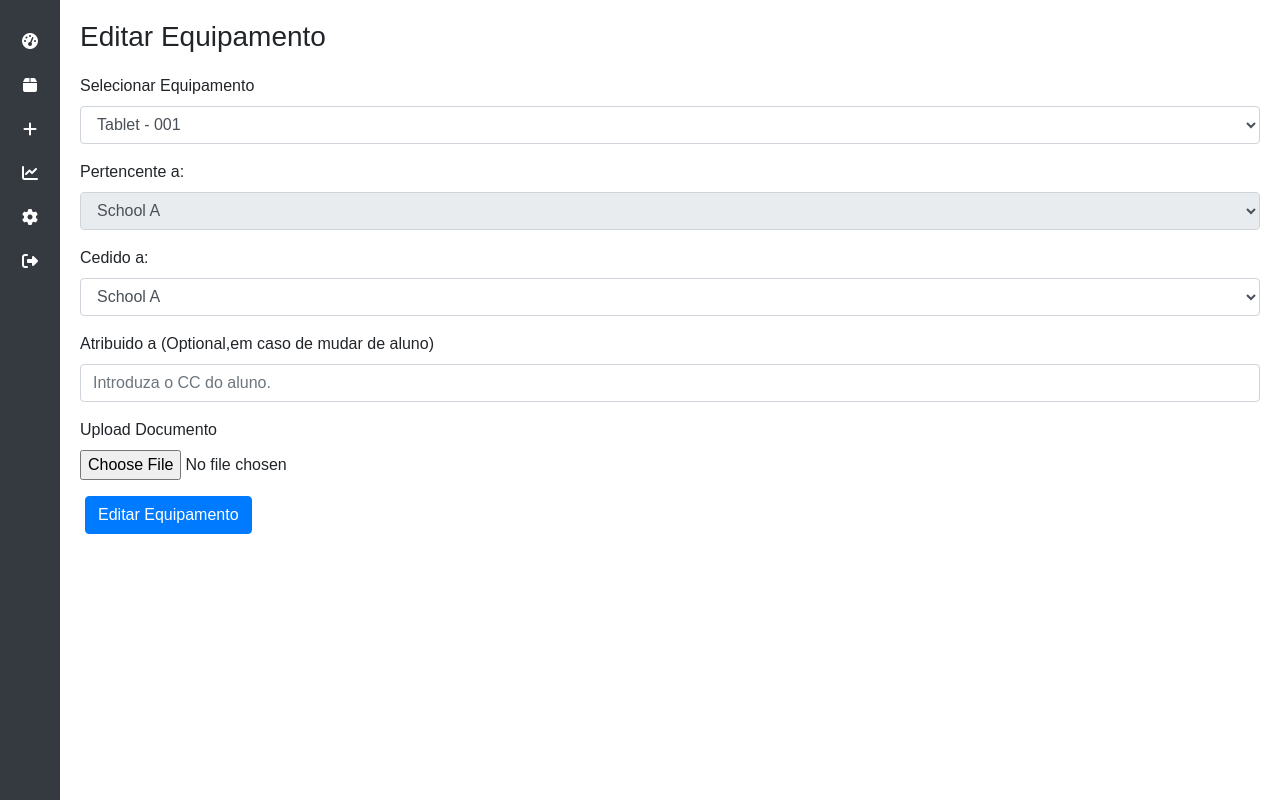
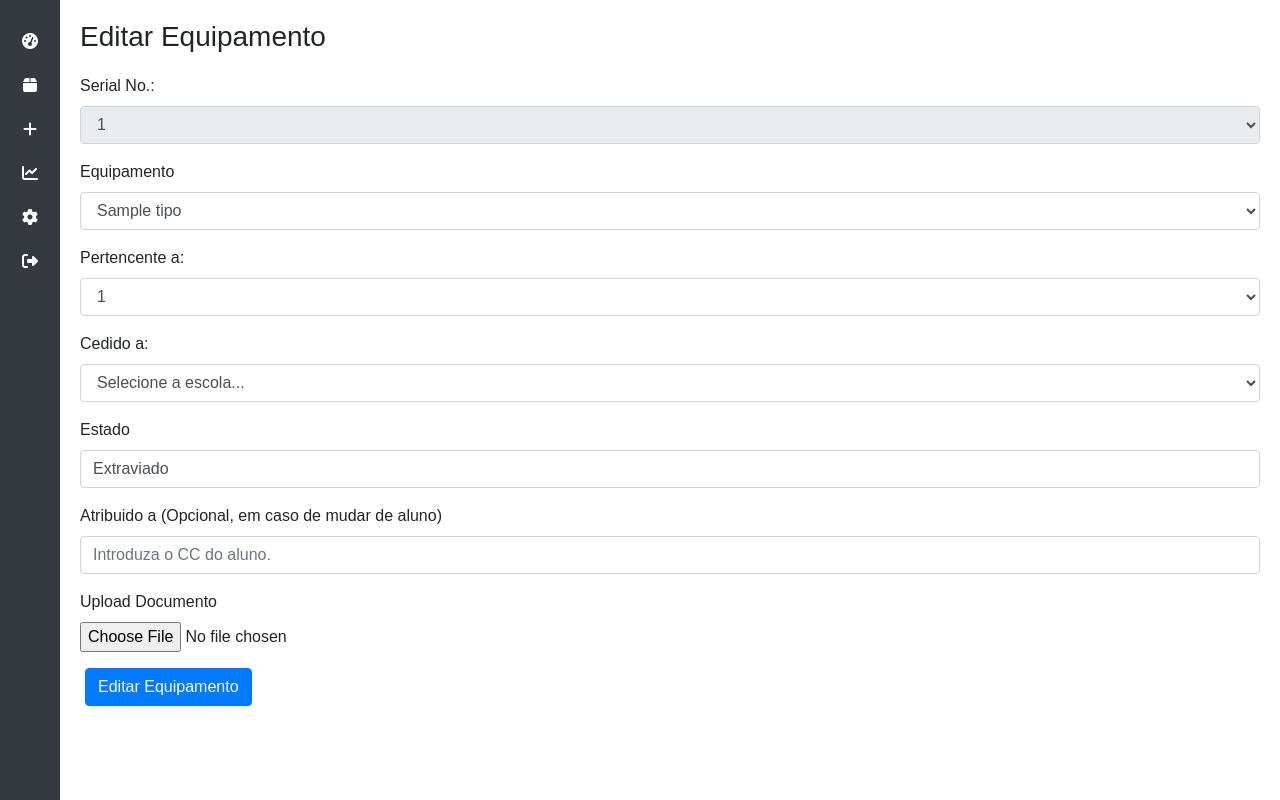
Before and after one commit to RafaelPereira014/gestao_material, a Flask app: template app/templates/edit_equipment.html in a window 1280 px wide. Run offline with Flask 3, Linux system fonts and the light colour scheme; the template is opened without the code that fills it: most values are stand-ins (such as "Sample title", 1, 10 or a date in 2020); some libraries are stand-ins or nearby versions.

Commit message:
features to the platform

```diff
--- a/app/templates/edit_equipment.html
+++ b/app/templates/edit_equipment.html
@@ -38,41 +38,48 @@
     <!-- Main content -->
     <div id="main-content">
         <h1>Editar Equipamento</h1>
-        <form action="/transferir_equipamento" method="POST" enctype="multipart/form-data">
+        <form action="/editar_equipamento" method="POST" enctype="multipart/form-data">
             <div class="form-group">
-                <label for="item">Selecionar Equipamento</label>
-                <select class="form-control" id="item" name="item" required>
-                    <option value="1">Tablet - 001</option>
-                    <option value="2">Laptop - 002</option>
-                    <!-- Add equipment options dynamically here -->
+                <label for="SerialNo">Serial No.:</label>
+                <select class="form-control" id="SerialNo" name="SerialNo" disabled>
+                    <option>{{ equipment['serial_number'] }}</option> <!-- Current location -->
+                </select>
+            </div>
+            <div class="form-group">
+                <label for="item">Equipamento</label>
+                <select class="form-control" id="item" name="item" >
+                    <option>{{ equipment['tipo'] }}</option> <!-- Current location -->
                 </select>
             </div>
 
             <div class="form-group">
                 <label for="fromLocation">Pertencente a:</label>
-                <select class="form-control" id="fromLocation" name="fromLocation" disabled>
-                    <option>School A</option>
-                    <option>School B</option>
-                    <!-- Populate based on selected equipment -->
+                <select class="form-control" id="fromLocation" name="fromLocation" >
+                    <option>{{ equipment['escola_id'] }}</option> <!-- Current location -->
                 </select>
             </div>
 
             <div class="form-group">
                 <label for="toLocation">Cedido a:</label>
                 <select class="form-control" id="toLocation" name="toLocation" required>
-                    <option value="school_a">School A</option>
-                    <option value="school_b">School B</option>
-                    <option value="school_c">School C</option>
-                    <!-- Add school options dynamically here -->
+                    <option value="">Selecione a escola...</option>
+                    <!-- Dynamically add school options -->
+                    {% for school in all_schools %}
+                        <option>{{ school.nome }}</option>
+                    {% endfor %}
                 </select>
             </div>
 
             <div class="form-group">
-                <label for="assignedTo">Atribuido a (Optional,em caso de mudar de aluno)</label>
+                <label for="status">Estado</label>
+                <input type="text" class="form-control" id="status" name="status" value="{{ equipment['status'] }}" required>
+            </div>
+
+            <div class="form-group">
+                <label for="assignedTo">Atribuido a (Opcional, em caso de mudar de aluno)</label>
                 <input type="text" class="form-control" id="assignedTo" name="assignedTo" placeholder="Introduza o CC do aluno.">
             </div>
 
-            <!-- Document Upload Field -->
             <div class="form-group">
                 <label for="document">Upload Documento</label>
                 <input type="file" class="form-control-file" id="document" name="document">
```
Also changed, not shown: app/__init__.py (+13 -3 lines), app/db_operations/edit_equip.py (+29 -0 lines), app/db_operations/inventory.py (+17 -3 lines), app/static/css/add_equip.css (+16 -0 lines), app/templates/add_equipment.html (+15 -0 lines), app/templates/inventory.html (+10 -10 lines).
